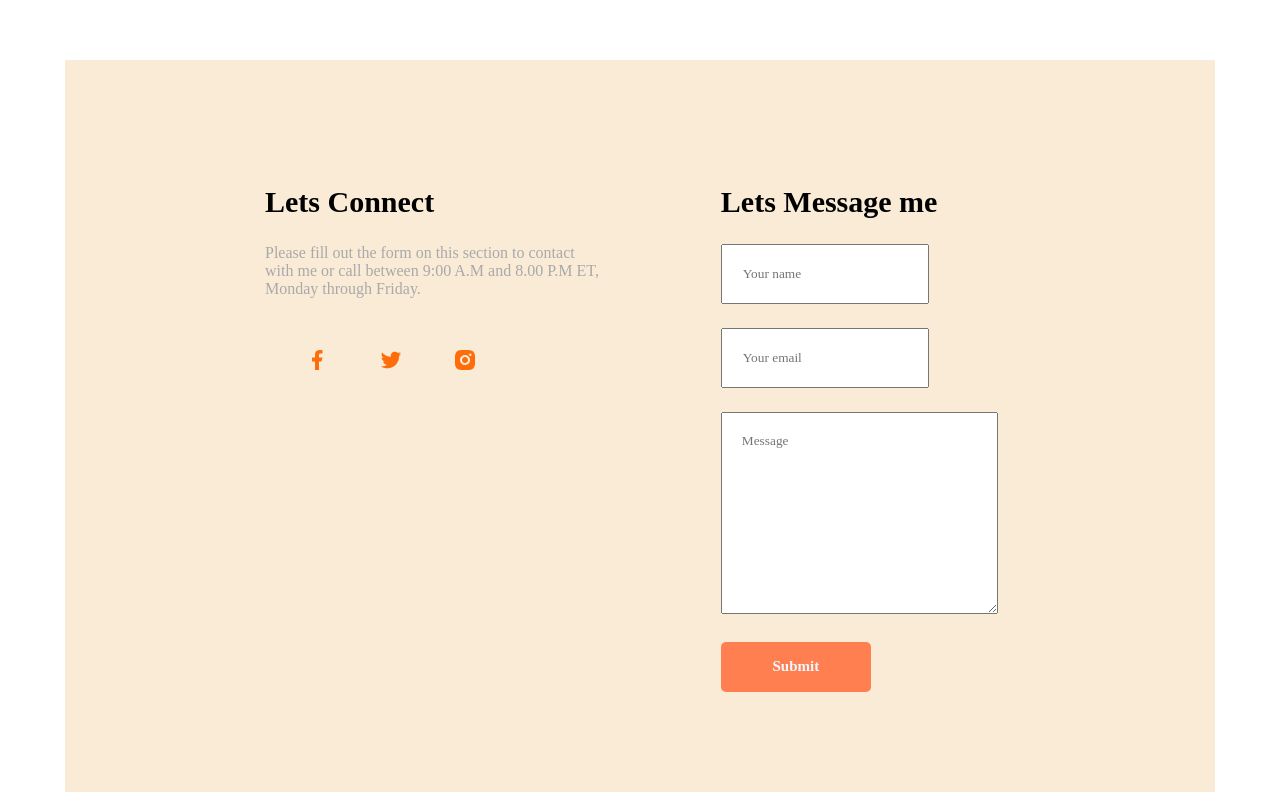
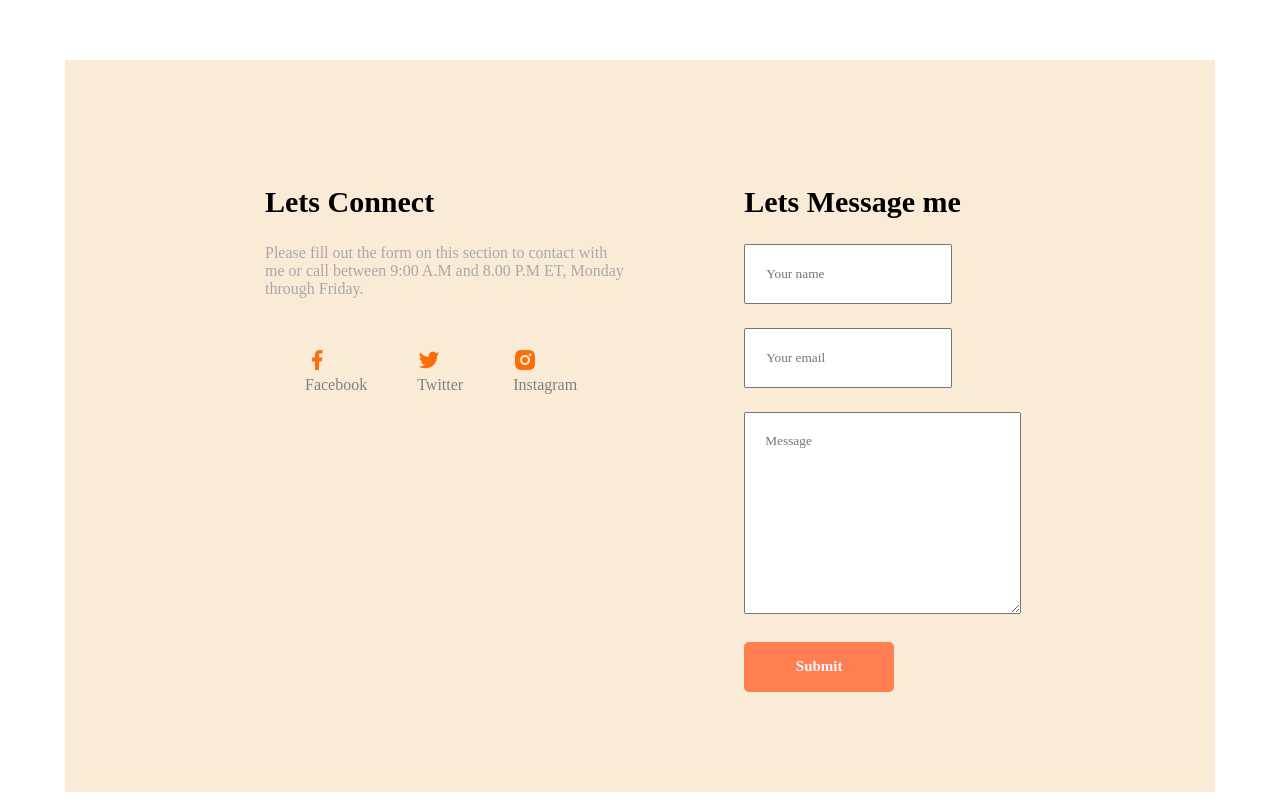
Before and after one commit to shantodash26/devoloper-portfolio-1, a plain HTML site: page index.html in a window 1280 px wide. Shown: the part 2965-3765 px from the top of the page. Drawn offline with Linux system fonts and the light colour scheme.

Commit message:
icon name commit

```diff
--- a/index.html
+++ b/index.html
@@ -144,9 +144,9 @@
                         <h2>Lets Connect</h2>
                         <p>Please fill out the form on this section to contact with me or call between 9:00 A.M and 8.00 P.M ET, Monday through Friday.</p>
                         <ul>
-                           <li> <img src="images/icons/facebook.png" alt=""></li>
-                            <li><img src="images/icons/twitter.png" alt=""></li>
-                            <li><img src="images/icons/insta.png" alt=""></li>
+                           <li> <img src="images/icons/facebook.png" alt=""><a style="text-decoration: none; color: gray; " href="https://www.facebook.com">Facebook</a></li>
+                            <li><img src="images/icons/twitter.png" alt=""><a style="text-decoration: none; color: grey;" href="https://www.twitter.com">Twitter</a></li>
+                            <li><img src="images/icons/insta.png" alt=""><a style="text-decoration: none; color: gray;" href="https://www.instagram.com">Instagram</a></li>
                         </ul>
 
                     </div>
```
